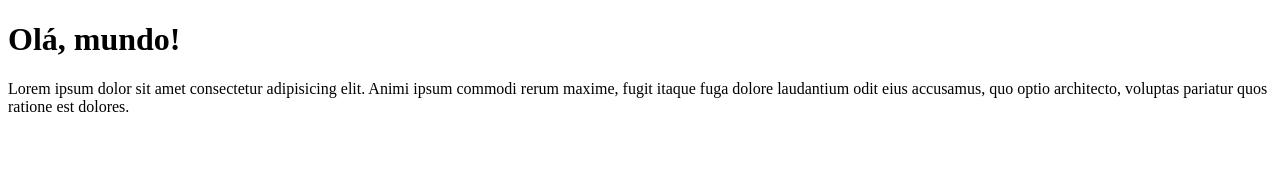
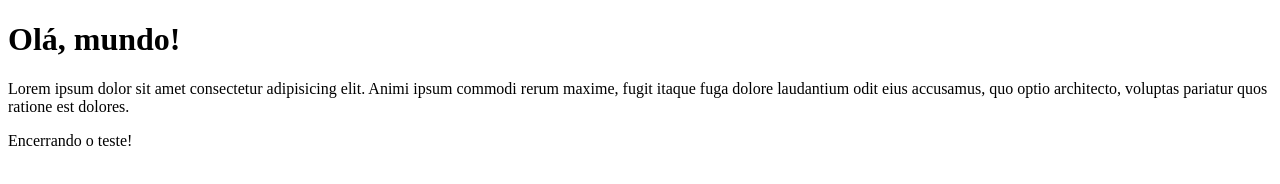
Before and after one commit to henriquemrtns/new-start, a plain HTML site: page site-exemplo/index.html in a window 1280 px wide. Drawn offline with Linux system fonts and the light colour scheme.

Commit message:
Update index.html

```diff
--- a/site-exemplo/index.html
+++ b/site-exemplo/index.html
@@ -9,5 +9,6 @@
 <body>
     <h1>Olá, mundo!</h1>
     <p>Lorem ipsum dolor sit amet consectetur adipisicing elit. Animi ipsum commodi rerum maxime, fugit itaque fuga dolore laudantium odit eius accusamus, quo optio architecto, voluptas pariatur quos ratione est dolores.</p>
+    <p>Encerrando o teste!</p>
 </body>
 </html>
```
